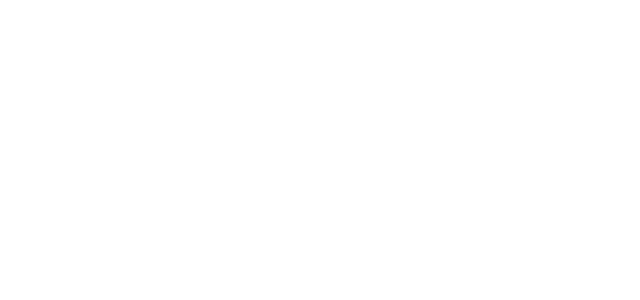
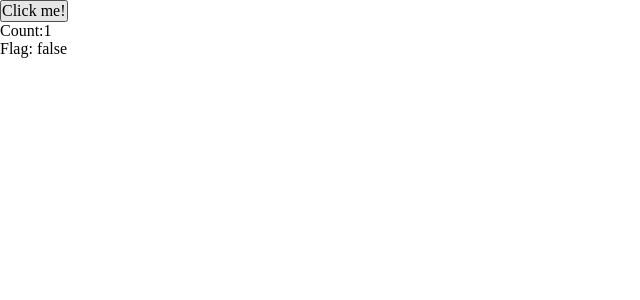
Before and after one commit to TranDangKhoi/react-18, a React (Create React App) app: page / in a window 1280 px wide. Shown: the top 300 px of the page, without its empty margins (0-640 px from the left). Built offline with nearby package versions, Linux system fonts and the light colour scheme.

Commit message:
:+1: Update Automatic Batching in React 18

```diff
--- a/src/App.js
+++ b/src/App.js
@@ -1,7 +1,12 @@
 import "./App.css";
+import AutomaticBatching from "./components/AutomaticBatching";
 
 function App() {
-  return <div></div>;
+  return (
+    <>
+      <AutomaticBatching></AutomaticBatching>
+    </>
+  );
 }
 
 export default App;
--- a/src/components/AutomaticBatching.jsx
+++ b/src/components/AutomaticBatching.jsx
@@ -1,7 +1,42 @@
-import React from "react";
+import React, { useEffect, useState } from "react";
+import { flushSync } from "react-dom";
 
 const AutomaticBatching = () => {
-  return <div></div>;
+  const [count, setCount] = useState(1);
+  const [flag, setFlag] = useState(false);
+
+  function handleClick() {
+    setTimeout(() => {
+      flushSync(() => {
+        setCount((c) => c + 1);
+      });
+      flushSync(() => {
+        setFlag((f) => !f);
+      });
+    });
+    // React chỉ re-render 1 lần trong khi mình thay đổi 2 cái state lận mò (Đó được gọi là batching)
+  }
+  //   useEffect(() => {
+  //     setTimeout(() => {
+  //       flushSync(() => {
+  //         setCount((c) => c + 1);
+  //       });
+  //       flushSync(() => {
+  //         setFlag((f) => !f);
+  //       });
+  //       // Khi invoke event handleClick thì tự dưng cái này sẽ chạy 2 lần (đó được gọi là batching)
+  //     }, 1000);
+  //   }, []);
+
+  console.log("Rendered");
+
+  return (
+    <>
+      <button onClick={handleClick}>Click me!</button>
+      <div>Count:{count}</div>
+      <div>Flag: {`${flag}`}</div>
+    </>
+  );
 };
 
 export default AutomaticBatching;
--- a/src/index.js
+++ b/src/index.js
@@ -1,15 +1,11 @@
-import React from 'react';
-import ReactDOM from 'react-dom/client';
-import './index.css';
-import App from './App';
-import reportWebVitals from './reportWebVitals';
+import React from "react";
+import ReactDOM from "react-dom/client";
+import "./index.css";
+import App from "./App";
+import reportWebVitals from "./reportWebVitals";
 
-const root = ReactDOM.createRoot(document.getElementById('root'));
-root.render(
-  <React.StrictMode>
-    <App />
-  </React.StrictMode>
-);
+const root = ReactDOM.createRoot(document.getElementById("root"));
+root.render(<App />);
 
 // If you want to start measuring performance in your app, pass a function
 // to log results (for example: reportWebVitals(console.log))
```
Also changed, not shown: 1 other file (tests, documents, lock files or other folders).
